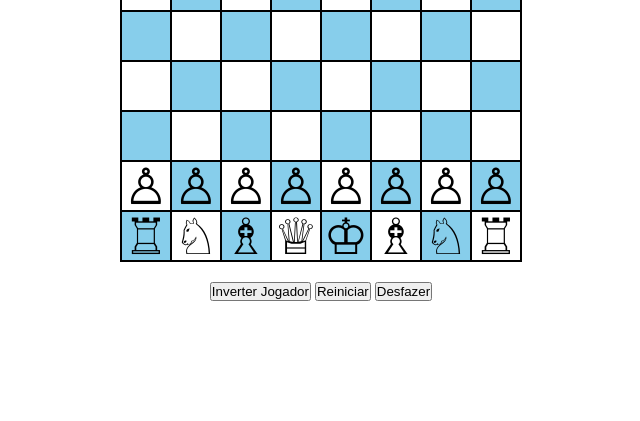
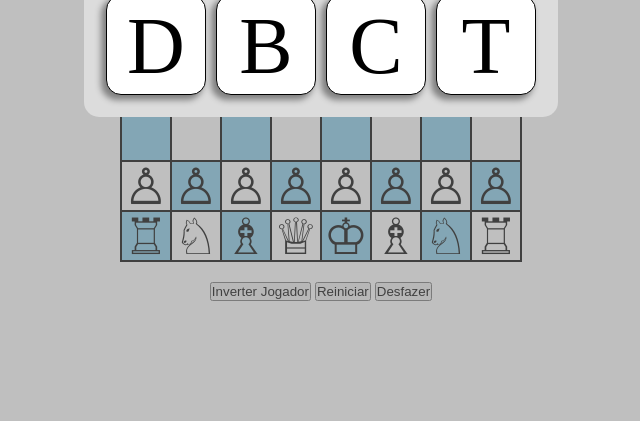
Before and after one commit to josefhsilva815-byte/xadrez, a plain HTML site: page index.html in a window 1280 px wide. Shown: the part 379-800 px from the top of the page, without its empty margins (319-959 px from the left). Drawn offline with Linux system fonts and the light colour scheme.

Commit message:
Ajuste de background

```diff
--- a/style.css
+++ b/style.css
@@ -38,7 +38,7 @@ body {
 .promover {
     width: 100dvw;
     height: 100dvh;
-    display: none;
+    display: flex;
     justify-content: center;
     align-items: center;
     position: absolute;
@@ -77,5 +77,6 @@ body {
     font-size: 80px;
     line-height: 100px;
     text-align: center;
+    background-color: white;
     box-shadow: -4px 4px 6px 1px gray;
 }
```
